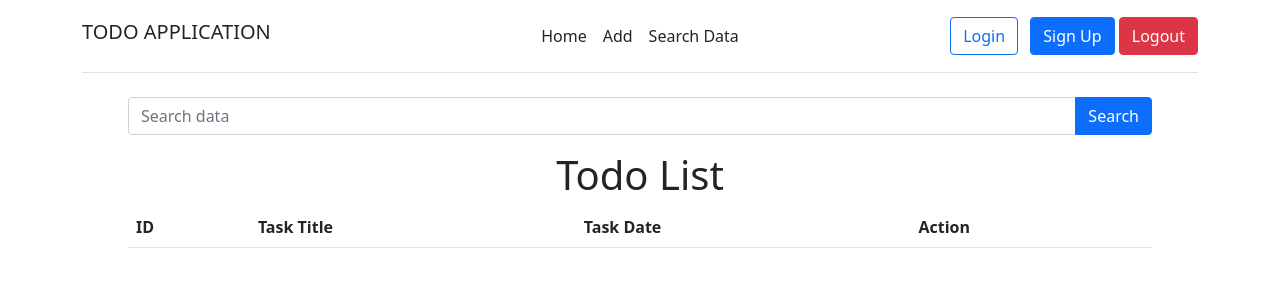
After one commit to hasan-sagar/crud-project-php, a PHP site: page /search.php in a window 1280 px wide. The commit adds this page. Shown: the top 300 px of the page. Run offline with PHP 8.4, Linux system fonts and the light colour scheme; lists and menus that the app fills with data are empty.

Commit message:
Search - field with table

```diff
--- a/index.php
+++ b/index.php
@@ -29,6 +29,7 @@
                 <ul class="nav col-12 col-md-auto mb-2 justify-content-center mb-md-0">
                     <li><a href="./index.php" class="nav-link px-2 link-dark">Home</a></li>
                     <li><a href="./add.php" class="nav-link px-2 link-dark">Add</a></li>
+                    <li><a href="./search.php" class="nav-link px-2 link-dark">Search Data</a></li>
 
                 </ul>
 
--- /dev/null
+++ b/search.php
@@ -0,0 +1,81 @@
+<?php
+include_once './config.php';
+$connection = mysqli_connect(DB_HOST, DB_USER, DB_PASSWORD, DB_NAME);
+?>
+<!DOCTYPE html>
+<html lang="en">
+
+<head>
+    <meta charset="UTF-8">
+    <meta http-equiv="X-UA-Compatible" content="IE=edge">
+    <meta name="viewport" content="width=device-width, initial-scale=1.0">
+    <title>Todo Lists</title>
+    <link href="https://cdn.jsdelivr.net/npm/bootstrap@5.1.3/dist/css/bootstrap.min.css" rel="stylesheet" integrity="sha384-1BmE4kWBq78iYhFldvKuhfTAU6auU8tT94WrHftjDbrCEXSU1oBoqyl2QvZ6jIW3" crossorigin="anonymous">
+    <style>
+
+    </style>
+</head>
+
+<body>
+    <div>
+        <?php
+        include_once './index.php';
+        ?>
+    </div>
+
+    <div class="mx-auto" style="width: 80vw;">
+    <form action="" method="GET">
+                                    <div class="input-group mb-3">
+                                        <input type="text" name="search" required value="<?php if(isset($_GET['search'])){echo $_GET['search']; } ?>" class="form-control" placeholder="Search data">
+                                        <button type="submit" class="btn btn-primary">Search</button>
+                                    </div>
+                                </form>
+        <h1 class="text-center">Todo List</h1>
+        <table class="table mx-auto">
+            <thead>
+                <tr>
+                    <th scope="col">ID</th>
+                    <th scope="col">Task Title</th>
+                    <th scope="col">Task Date</th>
+                    <th scope="col">Action</th>
+                </tr>
+            </thead>
+            <tbody>
+            <?php
+                                    if(isset($_GET['search']))
+                                    {
+                                        $filtervalues = $_GET['search'];
+                                        $query = "SELECT * FROM addtodo WHERE CONCAT(title)";
+                                        $query_run = mysqli_query($connection, $query);
+
+                                        if(mysqli_num_rows($query_run) > 0)
+                                        {
+                                            foreach($query_run as $items)
+                                            {
+                                                ?>
+                                                <tr>
+                                                    <td><?= $items['id']; ?></td>
+                                                    <td><?= $items['title']; ?></td>
+                                                    <td><?= $items['date']; ?></td>
+
+                                                </tr>
+                                                <?php
+                                            }
+                                        }
+                                        else
+                                        {
+                                            ?>
+                                                <tr>
+                                                    <td colspan="4">No Data</td>
+                                                </tr>
+                                            <?php
+                                        }
+                                    }
+                                ?>
+            </tbody>
+        </table>
+    </div>
+
+</body>
+
+</html>
```
